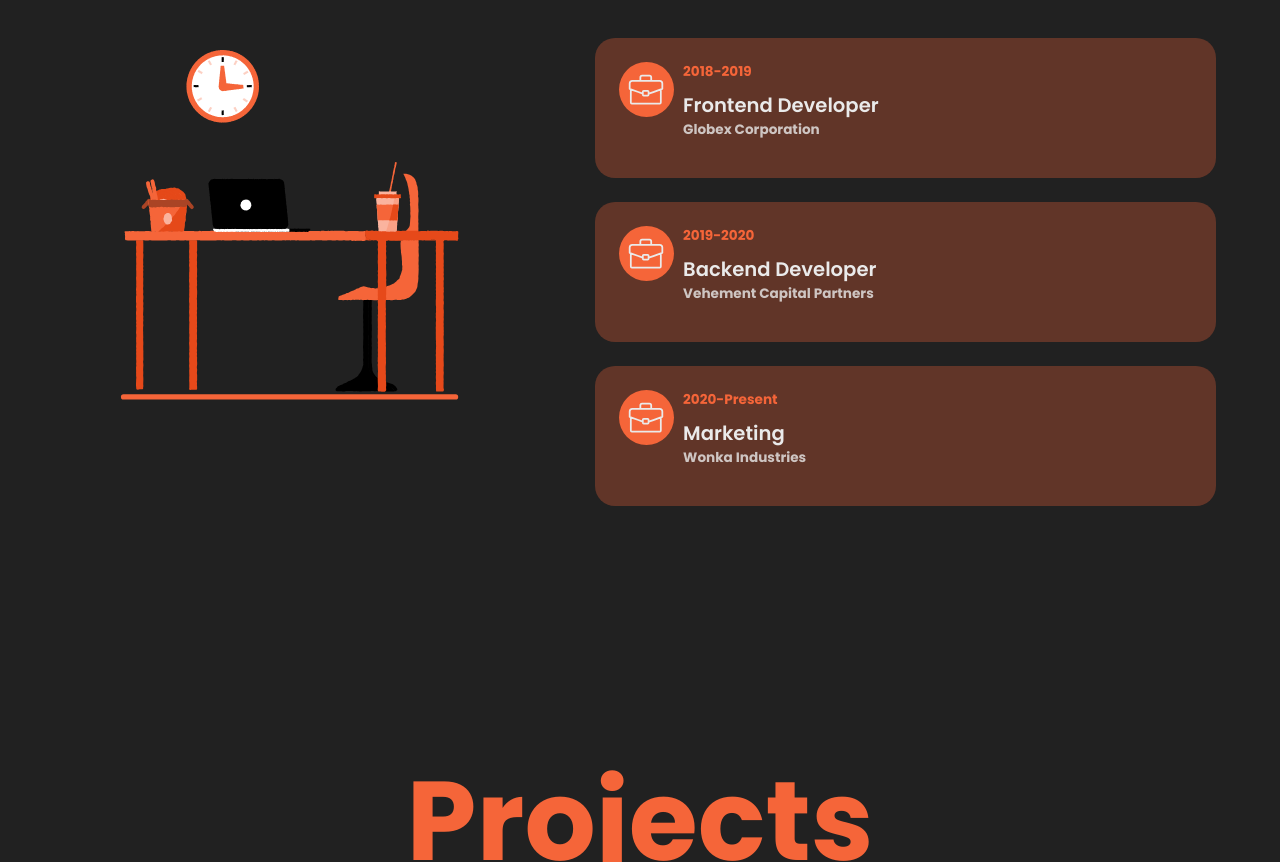
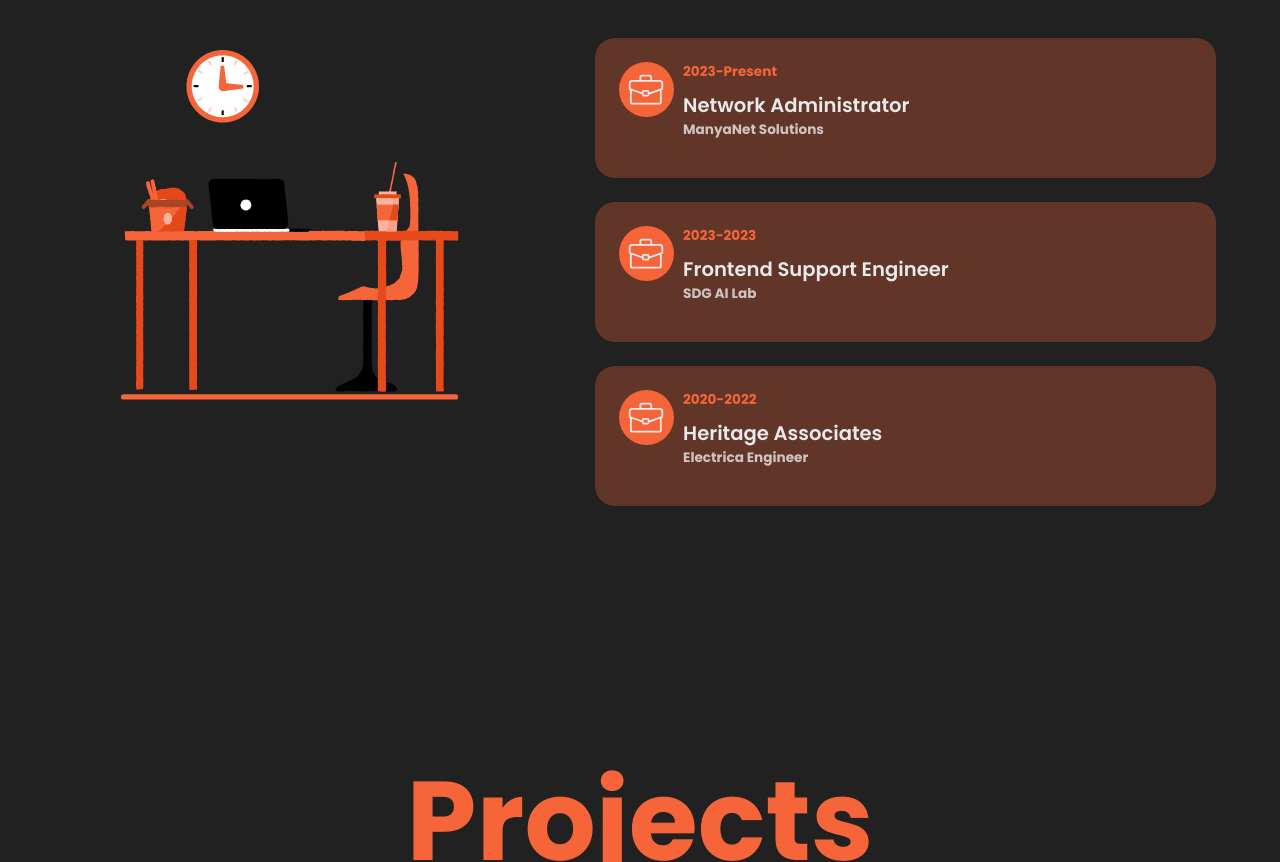
Before and after one commit to NoelOsiro/DeveloperPortfolio, a Next.js app: page / in a window 1280 px wide. Shown: the part 2991-3853 px from the top of the page. Built offline with nearby package versions, Linux system fonts and the light colour scheme; a web font is replaced by a local one.

Commit message:
Update experienceData.js

```diff
--- a/src/data/experienceData.js
+++ b/src/data/experienceData.js
@@ -1,23 +1,23 @@
 export const experienceData = [
     {
         id: 1,
-        company: 'Globex Corporation',
-        jobtitle: 'Frontend Developer',
-        startYear: '2018',
-        endYear: '2019'
+        company: 'ManyaNet Solutions',
+        jobtitle: 'Network Administrator',
+        startYear: '2023',
+        endYear: 'Present'
     },
     {
         id: 2,
-        company: 'Vehement Capital Partners',
-        jobtitle: 'Backend Developer',
-        startYear: '2019',
-        endYear: '2020'
+        company: 'SDG AI Lab',
+        jobtitle: 'Frontend Support Engineer',
+        startYear: '2023',
+        endYear: '2023'
     },
     {
         id: 3,
-        company: 'Wonka Industries',
-        jobtitle: 'Marketing',
+        company: 'Electrica Engineer',
+        jobtitle: 'Heritage Associates',
         startYear: '2020',
-        endYear: 'Present'
+        endYear: '2022'
     },
 ]
```
